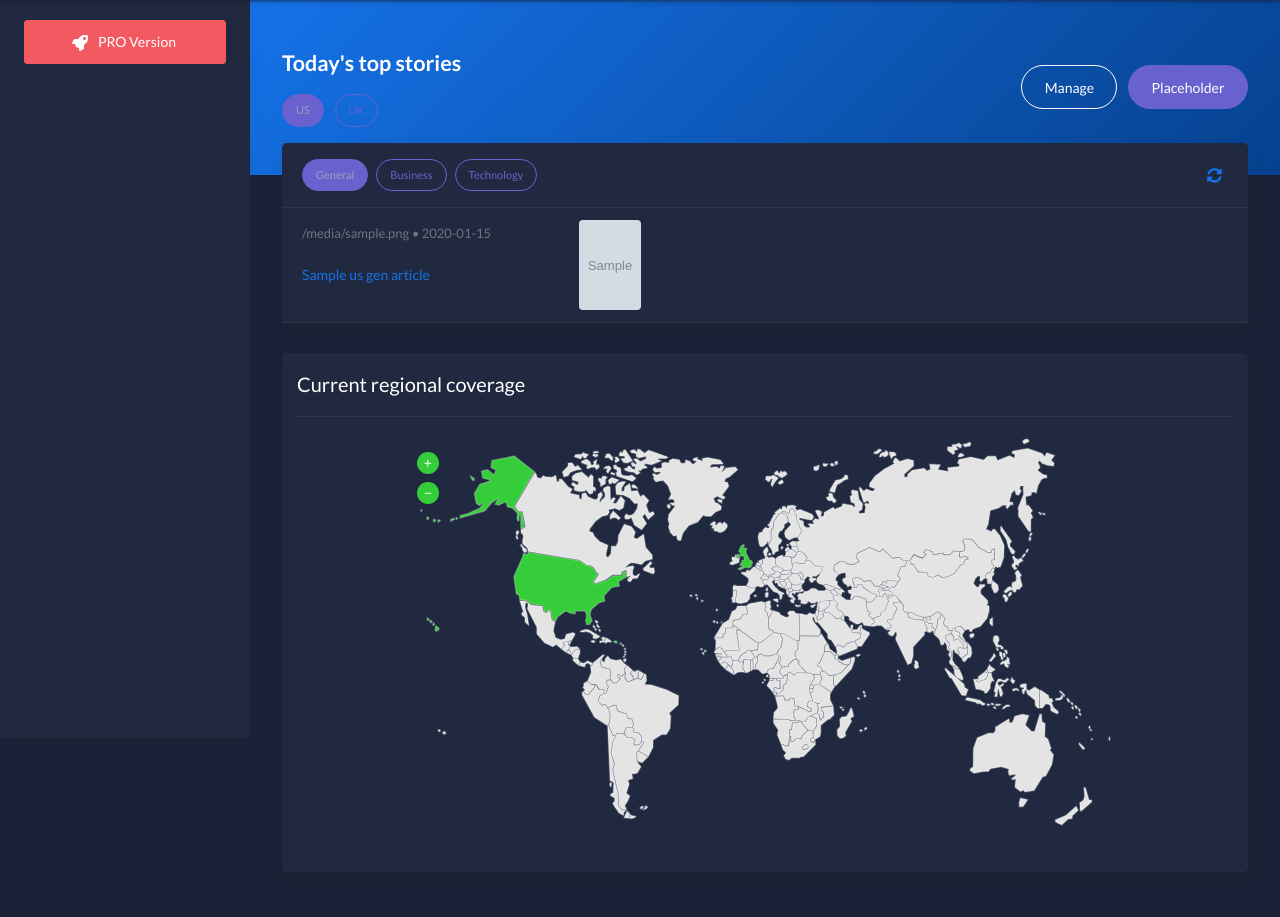
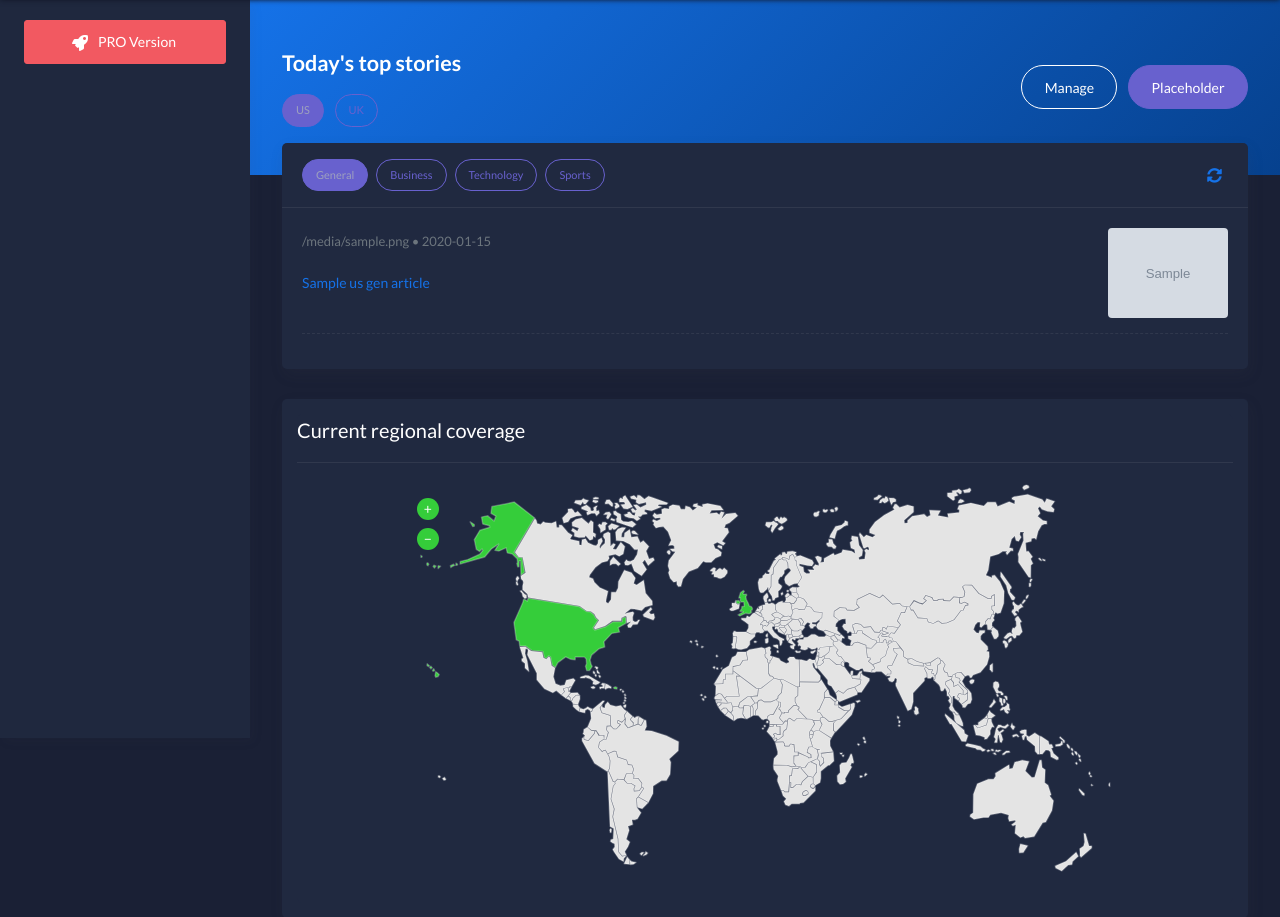
Before and after one commit to ScalpTrading/myPortfolio2, a Django app: template core/templates/news.html in a window 1280 px wide. Shown: the part 62-979 px from the top of the page. Run offline with Django 3.2, Linux system fonts and the light colour scheme; the template is opened without the code that fills it: most values are stand-ins (such as "Sample title", 1, 10 or a date in 2020); grey boxes marked "Sample" are stand-in pictures; some libraries are stand-ins or nearby versions.

Commit message:
Update news page

```diff
--- a/core/templates/news.html
+++ b/core/templates/news.html
@@ -39,59 +39,76 @@
                 <a class="btn btn-secondary btn-sm btn-round mr-2" id="btn_US_gen_news" onclick="load_news('US_gen')">General</a>
                 <a class="btn btn-secondary btn-sm btn-border btn-round mr-2" id="btn_US_bz_news" onclick="load_news('US_bz')">Business</a>
                 <a class="btn btn-secondary btn-sm btn-border btn-round mr-2" id="btn_US_tech_news" onclick="load_news('US_tech')">Technology</a>
+								<a class="btn btn-secondary btn-sm btn-border btn-round mr-2" id="btn_US_sports_news" onclick="load_news('US_sports')">Sports</a>
 								<div class="card-tools">
 									<button class="btn btn-icon btn-link btn-primary btn-xs btn-refresh-card" onClick="window.location.reload();"><span class="fa fa-sync-alt"></span></button>
 								</div>
 							</div>
 						</div>
+
 						<!-- Body: US general news -->
-            <ul class="list-group list-group-flush" id="US_gen_news" style="display: block;">
+						<div class="card-body" id="US_gen_news" style="display: block;">
 							{% for src, title, url, publishedAt, img in US_gen_articles %}
-                <li class="list-group-item">
-                  <div class="row">
-                    <div class="col-9">
+								<div class="d-flex">
+									<div class="flex-1">
 										<p class="card-text"><small class="text-muted">{{src}} • {{publishedAt}}</small></p>
 										<a href="{{url}}" class="deco-none" target="_blanks"><p class="card-text">{{title}}</p></a>
 									</div>
-                    <div class="col-3" >
-                      <a href="{{url}}" target="_blank"><img src="{{img}}" onerror="this.style.display='none'" class="img-responsive fit-image rounded" alt=""></a>
+									<div class="float-right">
+										<a href="{{url}}" target="_blank"><img src="{{img}}" onerror="this.style.display='none'" class="img-responsive fit-image rounded" style="max-width: 300px;" alt=""></a>
 									</div>
 								</div>
-                </li>
+								<div class="separator-dashed"></div>
 							{% endfor %}
-            </ul>
+						</div>
+
             <!-- Body: US business news -->
-            <ul class="list-group list-group-flush" id="US_bz_news" style="display: none;">
+						<div class="card-body" id="US_bz_news" style="display: none;">
 							{% for src, title, url, publishedAt, img in US_bz_articles %}
-                <li class="list-group-item">
-                  <div class="row">
-                    <div class="col-9">
+								<div class="d-flex">
+									<div class="flex-1">
 										<p class="card-text"><small class="text-muted">{{src}} • {{publishedAt}}</small></p>
 										<a href="{{url}}" class="deco-none" target="_blanks"><p class="card-text">{{title}}</p></a>
 									</div>
-                    <div class="col-3" >
-                      <a href="{{url}}" target="_blank"><img src="{{img}}" onerror="this.style.display='none'" class="img-responsive fit-image rounded" alt=""></a>
+									<div class="float-right">
+										<a href="{{url}}" target="_blank"><img src="{{img}}" onerror="this.style.display='none'" class="img-responsive fit-image rounded" style="max-width: 300px;" alt=""></a>
 									</div>
 								</div>
-                </li>
+								<div class="separator-dashed"></div>
 							{% endfor %}
-            </ul>
+						</div>
+
             <!-- Body: US tech news -->
-            <ul class="list-group list-group-flush" id="US_tech_news" style="display: none;">
+						<div class="card-body" id="US_tech_news" style="display: none;">
 							{% for src, title, url, publishedAt, img in US_tech_articles %}
-                <li class="list-group-item">
-                  <div class="row">
-                    <div class="col-9">
+								<div class="d-flex">
+									<div class="flex-1">
 										<p class="card-text"><small class="text-muted">{{src}} • {{publishedAt}}</small></p>
 										<a href="{{url}}" class="deco-none" target="_blanks"><p class="card-text">{{title}}</p></a>
 									</div>
-                    <div class="col-3" >
-                      <a href="{{url}}" target="_blank"><img src="{{img}}" onerror="this.style.display='none'" class="img-responsive fit-image rounded" alt=""></a>
+									<div class="float-right">
+										<a href="{{url}}" target="_blank"><img src="{{img}}" onerror="this.style.display='none'" class="img-responsive fit-image rounded" style="max-width: 300px;" alt=""></a>
 									</div>
 								</div>
-                </li>
+								<div class="separator-dashed"></div>
 							{% endfor %}
-            </ul>
+						</div>
+
+						<!-- Body: US sports news -->
+						<div class="card-body" id="US_sports_news" style="display: none;">
+							{% for src, title, url, publishedAt, img in US_sports_articles %}
+								<div class="d-flex">
+									<div class="flex-1">
+										<p class="card-text"><small class="text-muted">{{src}} • {{publishedAt}}</small></p>
+										<a href="{{url}}" class="deco-none" target="_blanks"><p class="card-text">{{title}}</p></a>
+									</div>
+									<div class="float-right">
+										<a href="{{url}}" target="_blank"><img src="{{img}}" onerror="this.style.display='none'" class="img-responsive fit-image rounded" style="max-width: 300px;" alt=""></a>
+									</div>
+								</div>
+								<div class="separator-dashed"></div>
+							{% endfor %}
+						</div>
 
           </div>
 
@@ -103,59 +120,75 @@
                 <a class="btn btn-secondary btn-sm btn-round mr-2" id="btn_UK_gen_news" onclick="load_news('UK_gen')">General</a>
                 <a class="btn btn-secondary btn-sm btn-border btn-round mr-2" id="btn_UK_bz_news" onclick="load_news('UK_bz')">Business</a>
                 <a class="btn btn-secondary btn-sm btn-border btn-round mr-2" id="btn_UK_tech_news" onclick="load_news('UK_tech')">Technology</a>
+								<a class="btn btn-secondary btn-sm btn-border btn-round mr-2" id="btn_UK_sports_news" onclick="load_news('UK_sports')">Sports</a>
 								<div class="card-tools">
 									<button class="btn btn-icon btn-link btn-primary btn-xs btn-refresh-card" onClick="window.location.reload();"><span class="fa fa-sync-alt"></span></button>
 								</div>
 							</div>
 						</div>
             <!-- Body: UK general news section -->
-            <ul class="list-group list-group-flush" id="UK_gen_news">
+						<div class="card-body" id="UK_gen_news" style="display: none;">
 							{% for src, title, url, publishedAt, img in UK_gen_articles %}
-                <li class="list-group-item">
-                  <div class="row">
-                    <div class="col-9">
+								<div class="d-flex">
+									<div class="flex-1">
 										<p class="card-text"><small class="text-muted">{{src}} • {{publishedAt}}</small></p>
 										<a href="{{url}}" class="deco-none" target="_blanks"><p class="card-text">{{title}}</p></a>
 									</div>
-                    <div class="col-3" >
-                      <a href="{{url}}" target="_blank"><img src="{{img}}" onerror="this.style.display='none'"class="img-responsive fit-image rounded" alt=""></a>
+									<div class="float-right">
+										<a href="{{url}}" target="_blank"><img src="{{img}}" onerror="this.style.display='none'" class="img-responsive fit-image rounded" style="max-width: 300px;" alt=""></a>
 									</div>
 								</div>
-                </li>
+								<div class="separator-dashed"></div>
 							{% endfor %}
-            </ul>
+						</div>
+
             <!-- Body: UK business news section -->
-            <ul class="list-group list-group-flush" id="UK_bz_news">
+						<div class="card-body" id="UK_bz_news" style="display: none;">
 							{% for src, title, url, publishedAt, img in UK_bz_articles %}
-                <li class="list-group-item">
-                  <div class="row">
-                    <div class="col-9">
+								<div class="d-flex">
+									<div class="flex-1">
 										<p class="card-text"><small class="text-muted">{{src}} • {{publishedAt}}</small></p>
 										<a href="{{url}}" class="deco-none" target="_blanks"><p class="card-text">{{title}}</p></a>
 									</div>
-                    <div class="col-3" >
-                      <a href="{{url}}" target="_blank"><img src="{{img}}" onerror="this.style.display='none'"class="img-responsive fit-image rounded" alt=""></a>
+									<div class="float-right">
+										<a href="{{url}}" target="_blank"><img src="{{img}}" onerror="this.style.display='none'" class="img-responsive fit-image rounded" style="max-width: 300px;" alt=""></a>
 									</div>
 								</div>
-                </li>
+								<div class="separator-dashed"></div>
 							{% endfor %}
-            </ul>
+						</div>
+
             <!-- Body: UK tech news section -->
-            <ul class="list-group list-group-flush" id="UK_tech_news">
+						<div class="card-body" id="UK_tech_news" style="display: none;">
 							{% for src, title, url, publishedAt, img in UK_tech_articles %}
-                <li class="list-group-item">
-                  <div class="row">
-                    <div class="col-9">
+								<div class="d-flex">
+									<div class="flex-1">
 										<p class="card-text"><small class="text-muted">{{src}} • {{publishedAt}}</small></p>
 										<a href="{{url}}" class="deco-none" target="_blanks"><p class="card-text">{{title}}</p></a>
 									</div>
-                    <div class="col-3" >
-                      <a href="{{url}}" target="_blank"><img src="{{img}}" onerror="this.style.display='none'"class="img-responsive fit-image rounded" alt=""></a>
+									<div class="float-right">
+										<a href="{{url}}" target="_blank"><img src="{{img}}" onerror="this.style.display='none'" class="img-responsive fit-image rounded" style="max-width: 300px;" alt=""></a>
 									</div>
 								</div>
-                </li>
+								<div class="separator-dashed"></div>
 							{% endfor %}
-            </ul>
+						</div>
+
+						<!-- Body: UK sports news section -->
+						<div class="card-body" id="UK_sports_news" style="display: none;">
+							{% for src, title, url, publishedAt, img in UK_sports_articles %}
+								<div class="d-flex">
+									<div class="flex-1">
+										<p class="card-text"><small class="text-muted">{{src}} • {{publishedAt}}</small></p>
+										<a href="{{url}}" class="deco-none" target="_blanks"><p class="card-text">{{title}}</p></a>
+									</div>
+									<div class="float-right">
+										<a href="{{url}}" target="_blank"><img src="{{img}}" onerror="this.style.display='none'" class="img-responsive fit-image rounded" style="max-width: 300px;" alt=""></a>
+									</div>
+								</div>
+								<div class="separator-dashed"></div>
+							{% endfor %}
+						</div>
 
           </div>
 
@@ -208,7 +241,7 @@
         document.querySelector('#US_gen_news').style.display = 'block'
         document.querySelector('#US_bz_news').style.display = 'none'
         document.querySelector('#US_tech_news').style.display = 'none'
-
+				document.querySelector('#US_sports_news').style.display = 'none'
 
         // Adjust buttons
         document.getElementById('btn_US_news').className = 'btn btn-secondary btn-sm btn-round mr-2';
@@ -216,16 +249,18 @@
         document.getElementById('btn_US_gen_news').className = 'btn btn-secondary btn-sm btn-round mr-2';
         document.getElementById('btn_US_bz_news').className = 'btn btn-secondary btn-sm btn-border btn-round mr-2';
         document.getElementById('btn_US_tech_news').className = 'btn btn-secondary btn-sm btn-border btn-round mr-2';
+				document.getElementById('btn_US_sports_news').className = 'btn btn-secondary btn-sm btn-border btn-round mr-2';
+
       }
 
-      if (region == 'US_bz') {
+      else if (region == 'US_bz') {
         // Adjust news articles
         document.querySelector('#US_news').style.display = 'block'
         document.querySelector('#UK_news').style.display = 'none'
         document.querySelector('#US_gen_news').style.display = 'none'
         document.querySelector('#US_bz_news').style.display = 'block'
         document.querySelector('#US_tech_news').style.display = 'none'
-
+				document.querySelector('#US_sports_news').style.display = 'none'
 
         // Adjust buttons
         document.getElementById('btn_US_news').className = 'btn btn-secondary btn-sm btn-round mr-2';
@@ -233,15 +268,17 @@
         document.getElementById('btn_US_gen_news').className = 'btn btn-secondary btn-sm btn-border btn-round mr-2';
         document.getElementById('btn_US_bz_news').className = 'btn btn-secondary btn-sm btn-round mr-2';
         document.getElementById('btn_US_tech_news').className = 'btn btn-secondary btn-sm btn-border btn-round mr-2';
+				document.getElementById('btn_US_sports_news').className = 'btn btn-secondary btn-sm btn-border btn-round mr-2';
       }
 
-      if (region == 'US_tech') {
+      else if (region == 'US_tech') {
         // Adjust news articles
         document.querySelector('#US_news').style.display = 'block'
         document.querySelector('#UK_news').style.display = 'none'
         document.querySelector('#US_gen_news').style.display = 'none'
         document.querySelector('#US_bz_news').style.display = 'none'
         document.querySelector('#US_tech_news').style.display = 'block'
+				document.querySelector('#US_sports_news').style.display = 'none'
 
         // Adjust buttons
         document.getElementById('btn_US_news').className = 'btn btn-secondary btn-sm btn-round mr-2';
@@ -249,6 +286,25 @@
         document.getElementById('btn_US_gen_news').className = 'btn btn-secondary btn-sm btn-border btn-round mr-2';
         document.getElementById('btn_US_bz_news').className = 'btn btn-secondary btn-sm btn-border btn-round mr-2';
         document.getElementById('btn_US_tech_news').className = 'btn btn-secondary btn-sm btn-round mr-2';
+				document.getElementById('btn_US_sports_news').className = 'btn btn-secondary btn-sm btn-border btn-round mr-2';
+      }
+
+			else if (region == 'US_sports') {
+        // Adjust news articles
+        document.querySelector('#US_news').style.display = 'block'
+        document.querySelector('#UK_news').style.display = 'none'
+        document.querySelector('#US_gen_news').style.display = 'none'
+        document.querySelector('#US_bz_news').style.display = 'none'
+        document.querySelector('#US_tech_news').style.display = 'none'
+				document.querySelector('#US_sports_news').style.display = 'block'
+
+        // Adjust buttons
+        document.getElementById('btn_US_news').className = 'btn btn-secondary btn-sm btn-round mr-2';
+        document.getElementById('btn_UK_news').className = 'btn btn-secondary btn-sm btn-border btn-round mr-2';
+        document.getElementById('btn_US_gen_news').className = 'btn btn-secondary btn-sm btn-border btn-round mr-2';
+        document.getElementById('btn_US_bz_news').className = 'btn btn-secondary btn-sm btn-border btn-round mr-2';
+        document.getElementById('btn_US_tech_news').className = 'btn btn-secondary btn-sm btn-border btn-round mr-2';
+				document.getElementById('btn_US_sports_news').className = 'btn btn-secondary btn-sm btn-round mr-2';
       }
 
       else if (region == 'UK_gen') {
@@ -258,12 +314,14 @@
         document.querySelector('#UK_gen_news').style.display = 'block'
         document.querySelector('#UK_bz_news').style.display = 'none'
         document.querySelector('#UK_tech_news').style.display = 'none'
+				document.querySelector('#UK_sports_news').style.display = 'none'
         // Adjust buttons
         document.getElementById('btn_US_news').className = 'btn btn-secondary btn-sm btn-border btn-round mr-2';
         document.getElementById('btn_UK_news').className = 'btn btn-secondary btn-sm btn-round mr-2';
         document.getElementById('btn_UK_gen_news').className = 'btn btn-secondary btn-sm btn-round mr-2';
         document.getElementById('btn_UK_bz_news').className = 'btn btn-secondary btn-sm btn-border btn-round mr-2';
         document.getElementById('btn_UK_tech_news').className = 'btn btn-secondary btn-sm btn-border btn-round mr-2';
+				document.getElementById('btn_UK_sports_news').className = 'btn btn-secondary btn-sm btn-border btn-round mr-2';
       }
 
       else if (region == 'UK_bz') {
@@ -273,12 +331,14 @@
         document.querySelector('#UK_gen_news').style.display = 'none'
         document.querySelector('#UK_bz_news').style.display = 'block'
         document.querySelector('#UK_tech_news').style.display = 'none'
+				document.querySelector('#UK_sports_news').style.display = 'none'
         // Adjust buttons
         document.getElementById('btn_US_news').className = 'btn btn-secondary btn-sm btn-border btn-round mr-2';
         document.getElementById('btn_UK_news').className = 'btn btn-secondary btn-sm btn-round mr-2';
         document.getElementById('btn_UK_gen_news').className = 'btn btn-secondary btn-sm btn-border btn-round mr-2';
         document.getElementById('btn_UK_bz_news').className = 'btn btn-secondary btn-sm btn-round mr-2';
         document.getElementById('btn_UK_tech_news').className = 'btn btn-secondary btn-sm btn-border btn-round mr-2';
+				document.getElementById('btn_UK_sports_news').className = 'btn btn-secondary btn-sm btn-border btn-round mr-2';
       }
 
       else if (region == 'UK_tech') {
@@ -288,12 +348,31 @@
         document.querySelector('#UK_gen_news').style.display = 'none'
         document.querySelector('#UK_bz_news').style.display = 'none'
         document.querySelector('#UK_tech_news').style.display = 'block'
+				document.querySelector('#UK_sports_news').style.display = 'none'
         // Adjust buttons
         document.getElementById('btn_US_news').className = 'btn btn-secondary btn-sm btn-border btn-round mr-2';
         document.getElementById('btn_UK_news').className = 'btn btn-secondary btn-sm btn-round mr-2';
         document.getElementById('btn_UK_gen_news').className = 'btn btn-secondary btn-sm btn-border btn-round mr-2';
         document.getElementById('btn_UK_bz_news').className = 'btn btn-secondary btn-sm btn-border btn-round mr-2';
         document.getElementById('btn_UK_tech_news').className = 'btn btn-secondary btn-sm btn-round mr-2';
+				document.getElementById('btn_UK_sports_news').className = 'btn btn-secondary btn-sm btn-border btn-round mr-2';
+      }
+
+			else if (region == 'UK_sports') {
+        // News news articles
+        document.querySelector('#US_news').style.display = 'none'
+        document.querySelector('#UK_news').style.display = 'block'
+        document.querySelector('#UK_gen_news').style.display = 'none'
+        document.querySelector('#UK_bz_news').style.display = 'none'
+        document.querySelector('#UK_tech_news').style.display = 'none'
+				document.querySelector('#UK_sports_news').style.display = 'block'
+        // Adjust buttons
+        document.getElementById('btn_US_news').className = 'btn btn-secondary btn-sm btn-border btn-round mr-2';
+        document.getElementById('btn_UK_news').className = 'btn btn-secondary btn-sm btn-round mr-2';
+        document.getElementById('btn_UK_gen_news').className = 'btn btn-secondary btn-sm btn-border btn-round mr-2';
+        document.getElementById('btn_UK_bz_news').className = 'btn btn-secondary btn-sm btn-border btn-round mr-2';
+        document.getElementById('btn_UK_tech_news').className = 'btn btn-secondary btn-sm btn-border btn-round mr-2';
+				document.getElementById('btn_UK_sports_news').className = 'btn btn-secondary btn-sm btn-round mr-2';
       }
 
     }
```
Also changed, not shown: app/helpers.py (+12 -7 lines), app/views.py (+56 -0 lines), core/templates/finance.html (+20 -1 lines). Lines whose indentation alone changed are shown as unchanged.
